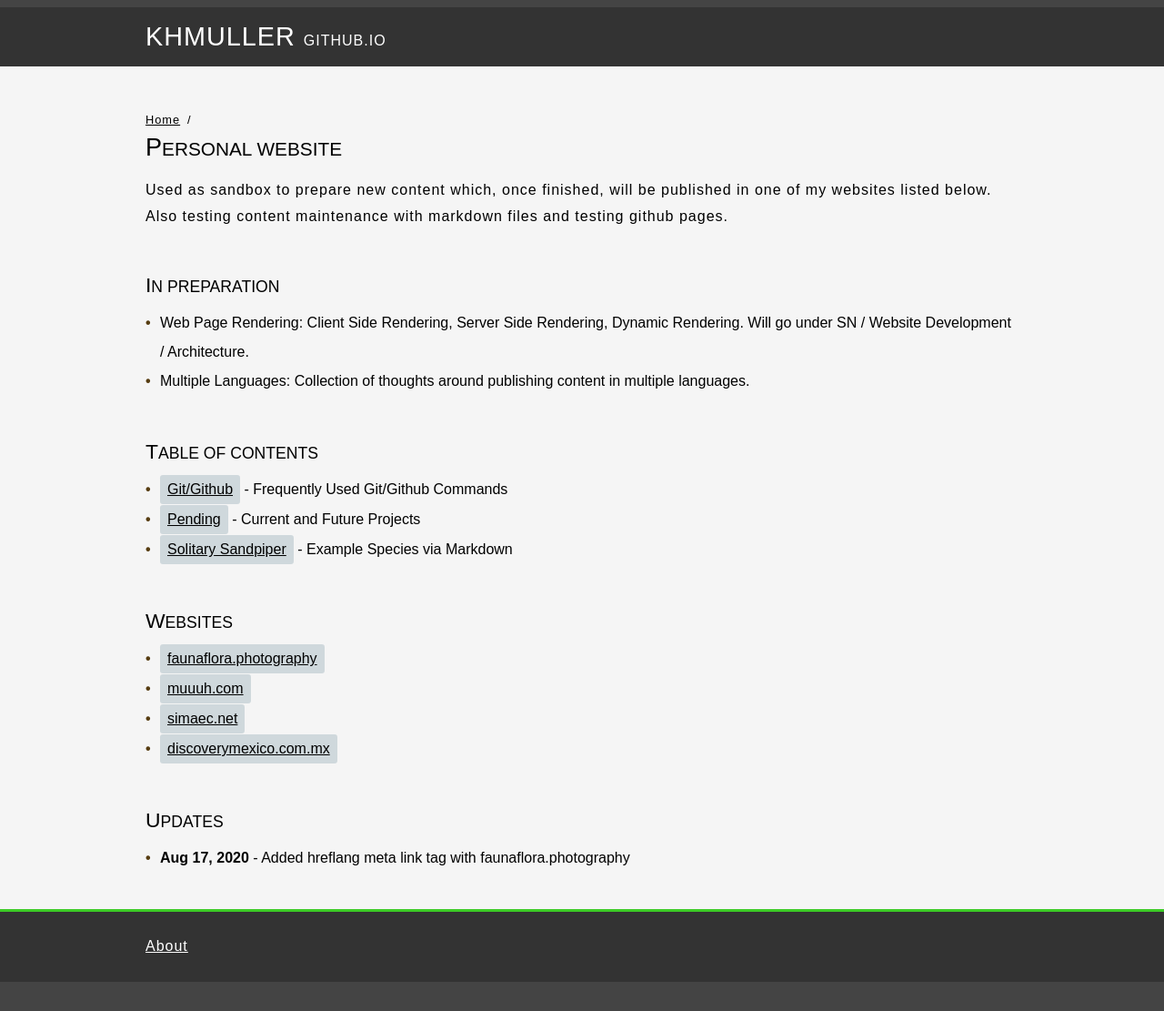
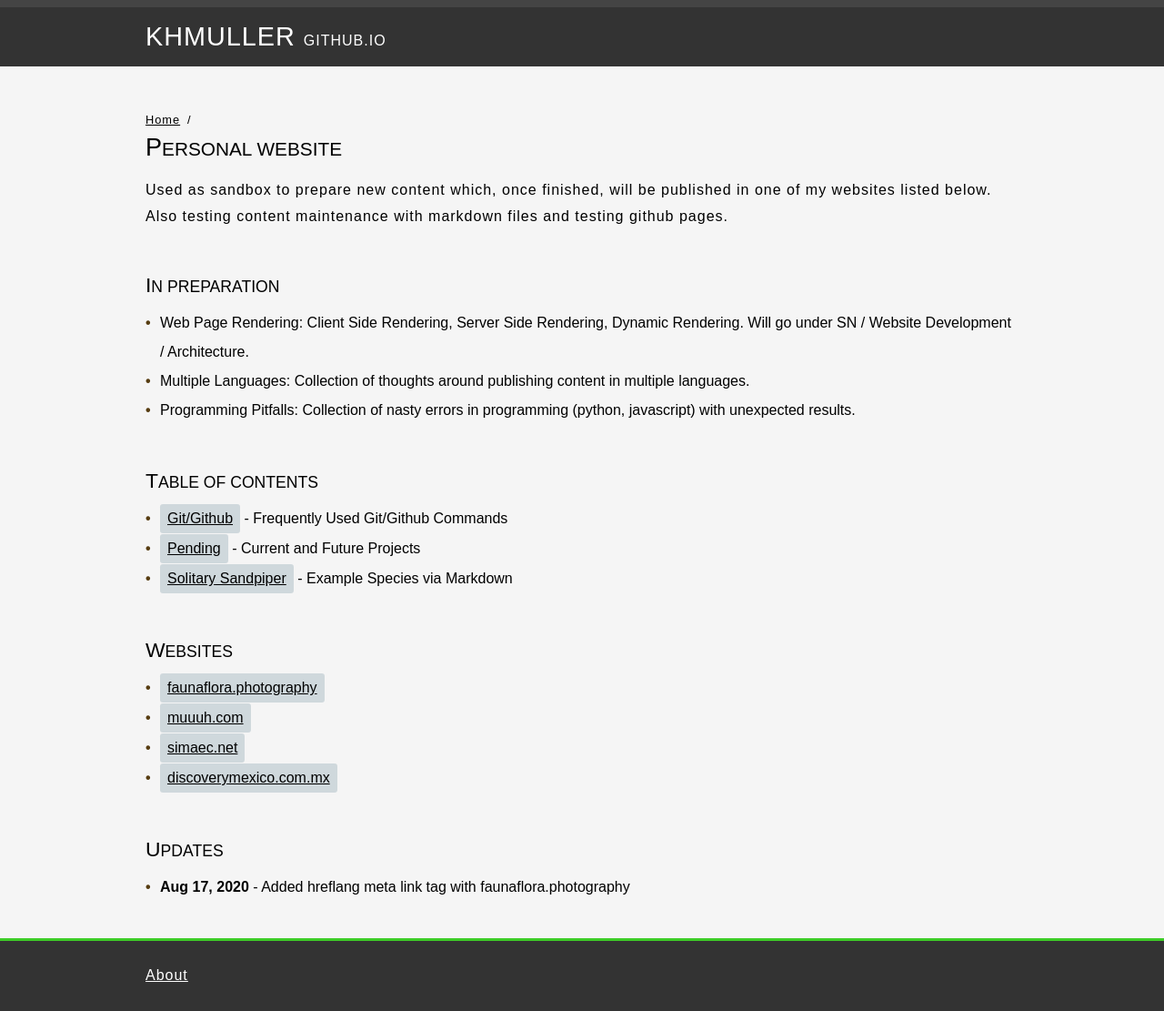
Before and after one commit to KHMuller/khmuller.github.io, a Jekyll site: the page built from index.md, in a window 1280 px wide. Shown: the whole page at 91% size. Built offline with Jekyll 4.4.1, drawn with Linux system fonts in a browser that asks for light colours; before the commit the page ends 1079 px from its top, so only the background shows below that.

Commit message:
Update index.md

```diff
--- a/index.md
+++ b/index.md
@@ -13,6 +13,7 @@ Used as sandbox to prepare new content which, once finished, will be published i
 
 - Web Page Rendering: Client Side Rendering, Server Side Rendering, Dynamic Rendering. Will go under SN / Website Development / Architecture.
 - Multiple Languages: Collection of thoughts around publishing content in multiple languages.
+- Programming Pitfalls: Collection of nasty errors in programming (python, javascript) with unexpected results.
 
 ### Table of Contents
 
```
